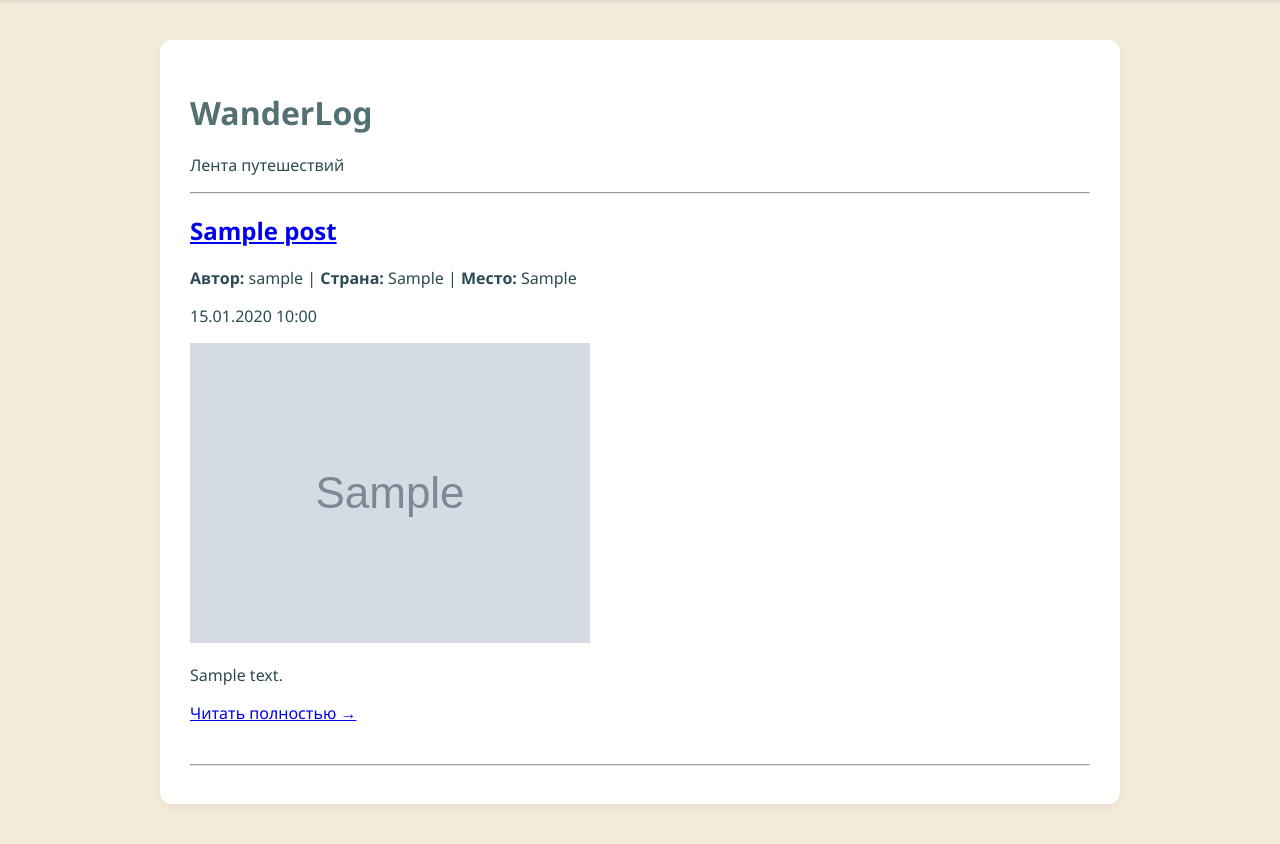
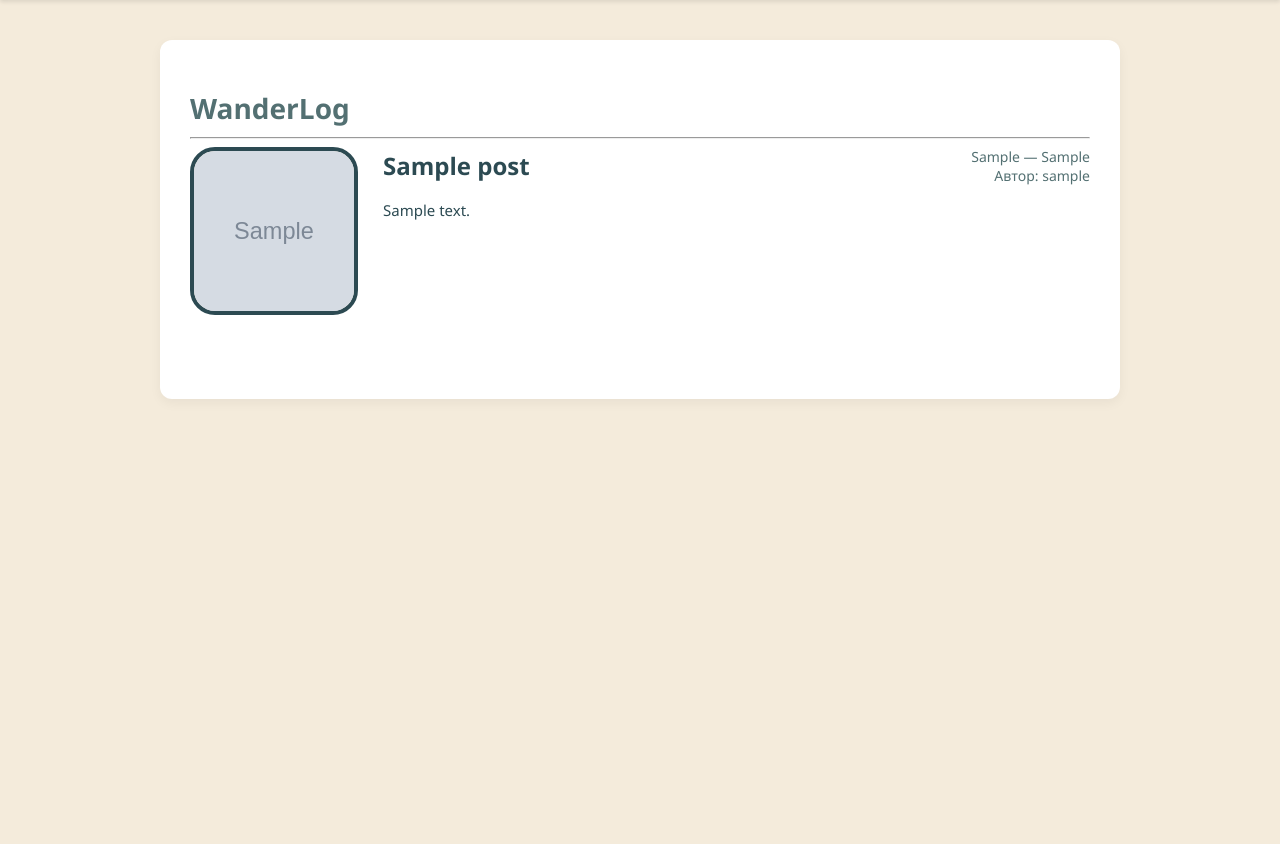
Before and after one commit to kripersi/WanderLog-site, a Django app: page / in a window 1280 px wide. Shown: the part 70-914 px from the top of the page. After the commit the page ends 469 px from the top, so only its background shows below. Run offline with Django 5.2, Linux system fonts and the light colour scheme; tables that the repository leaves empty hold one stand-in row (values such as "Sample post"); grey boxes marked "Sample" are stand-in pictures.

Commit message:
Обновил home.html, urls и style.css

```diff
--- a/core/templates/core/home.html
+++ b/core/templates/core/home.html
@@ -3,48 +3,46 @@
 
 {% block content %}
 
-<h1>WanderLog</h1>
-<p>Лента путешествий</p>
-
+<h1 class="page-title">WanderLog</h1>
 <hr>
 
-<div class="posts">
+<div class="feed">
 
     {% for post in posts %}
-        <div class="post-card" style="margin-bottom: 40px;">
+        <div class="feed-item">
 
-            <h2>
-                <a href="{% url 'posts:post_detail' post.id %}">
-                    {{ post.title }}
-                </a>
-            </h2>
+            <div class="feed-image">
+                {% if post.images.first %}
+                    <img src="{{ post.images.first.image.url }}">
+                {% else %}
+                    <div class="no-image">Фото</div>
+                {% endif %}
+            </div>
 
-            <p>
-                <strong>Автор:</strong> {{ post.author.username }} |
-                <strong>Страна:</strong> {{ post.country }} |
-                <strong>Место:</strong> {{ post.place }}
-            </p>
+            <div class="feed-content">
 
-            <p>
-                {{ post.created_at|date:"d.m.Y H:i" }}
-            </p>
+                <div class="feed-header">
+                    <h2>
+                        <a href="{% url 'posts:post_detail' post.pk %}">
+                            {{ post.title }}
+                        </a>
+                    </h2>
 
-            {% if post.images.first %}
-                <img src="{{ post.images.first.image.url }}"
-                     style="max-width: 400px;">
-            {% endif %}
+                    <div class="meta">
+                        <span>{{ post.country }} — {{ post.place }}</span>
+                        <span>Автор: {{ post.author.username }}</span>
+                    </div>
+                </div>
 
-            <p>
-                {{ post.description|truncatechars:200 }}
-            </p>
+                <p class="feed-text">
+                    {{ post.description|truncatechars:120 }}
+                </p>
 
-            <a href="{% url 'posts:post_detail' post.id %}">
-                Читать полностью →
-            </a>
+            </div>
 
         </div>
 
-        <hr>
+        <hr class="divider">
 
     {% empty %}
         <p>Постов пока нет.</p>
--- a/posts/urls.py
+++ b/posts/urls.py
@@ -5,5 +5,5 @@
 
 urlpatterns = [
     path('create/', views.create_post, name='create_post'),
-    path('<int:post_id>/', views.post_detail, name='post_detail'),
+    path('<int:pk>/', views.post_detail, name='post_detail'),
 ]
--- a/static/css/style.css
+++ b/static/css/style.css
@@ -295,3 +295,85 @@
 .post-form button {
     margin-top: 20px;
 }
+
+/* ===== Лента постов (Home) ===== */
+
+.page-title {
+    font-size: 28px;
+    margin-bottom: 10px;
+}
+
+.feed {
+    display: flex;
+    flex-direction: column;
+    gap: 25px;
+}
+
+.feed-item {
+    display: flex;
+    gap: 25px;
+    align-items: flex-start;
+}
+
+/* Блок картинки */
+.feed-image img,
+.no-image {
+    width: 160px;
+    height: 160px;
+    object-fit: cover;
+    border-radius: 25px;
+    border: 4px solid #2C4A52;
+    display: flex;
+    align-items: center;
+    justify-content: center;
+    font-weight: bold;
+    color: #2C4A52;
+    background-color: #F4EBDB;
+}
+
+/* Контент справа */
+.feed-content {
+    flex: 1;
+}
+
+.feed-header {
+    display: flex;
+    justify-content: space-between;
+    align-items: center;
+}
+
+.feed-header h2 {
+    margin: 0;
+}
+
+.feed-header h2 a {
+    text-decoration: none;
+    color: #2C4A52;
+}
+
+.feed-header h2 a:hover {
+    color: #537072;
+}
+
+/* Метаданные */
+.meta {
+    display: flex;
+    flex-direction: column;
+    font-size: 14px;
+    color: #537072;
+    text-align: right;
+}
+
+/* Текст */
+.feed-text {
+    margin-top: 15px;
+    font-size: 15px;
+    color: #2C4A52;
+}
+
+/* Разделительная линия */
+.divider {
+    border: none;
+    border-top: 1px solid #ccc;
+    margin-top: 20px;
+}
```
